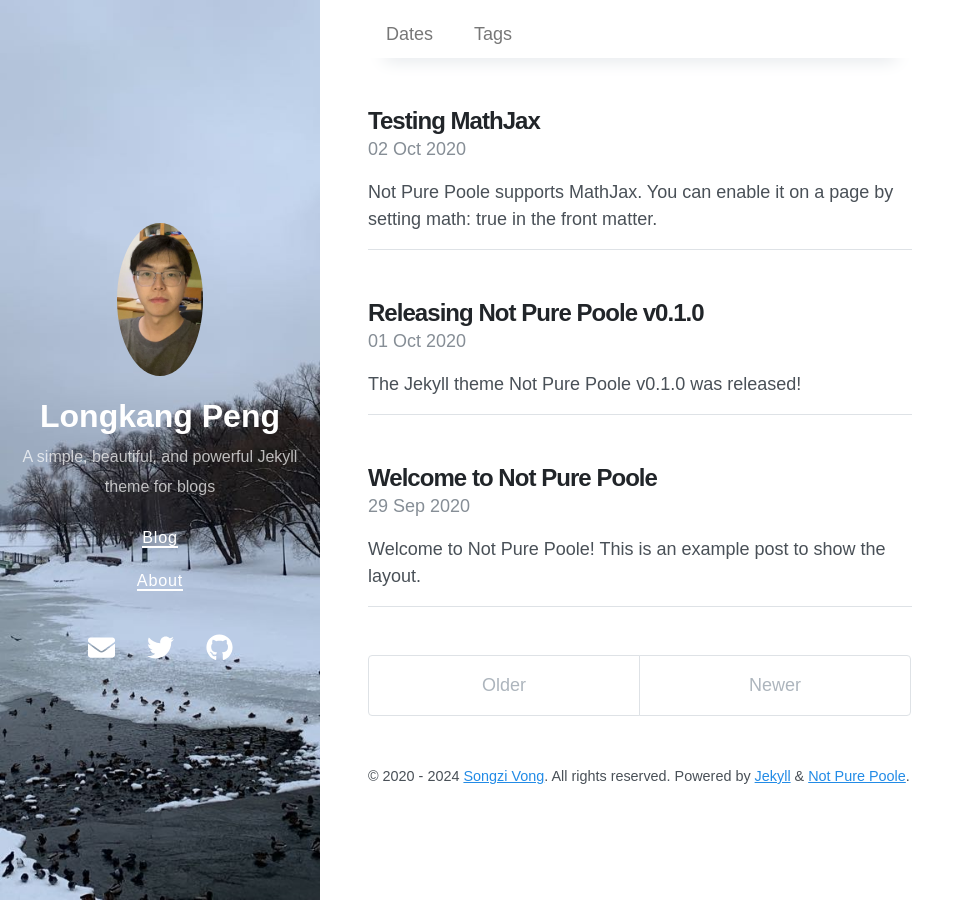
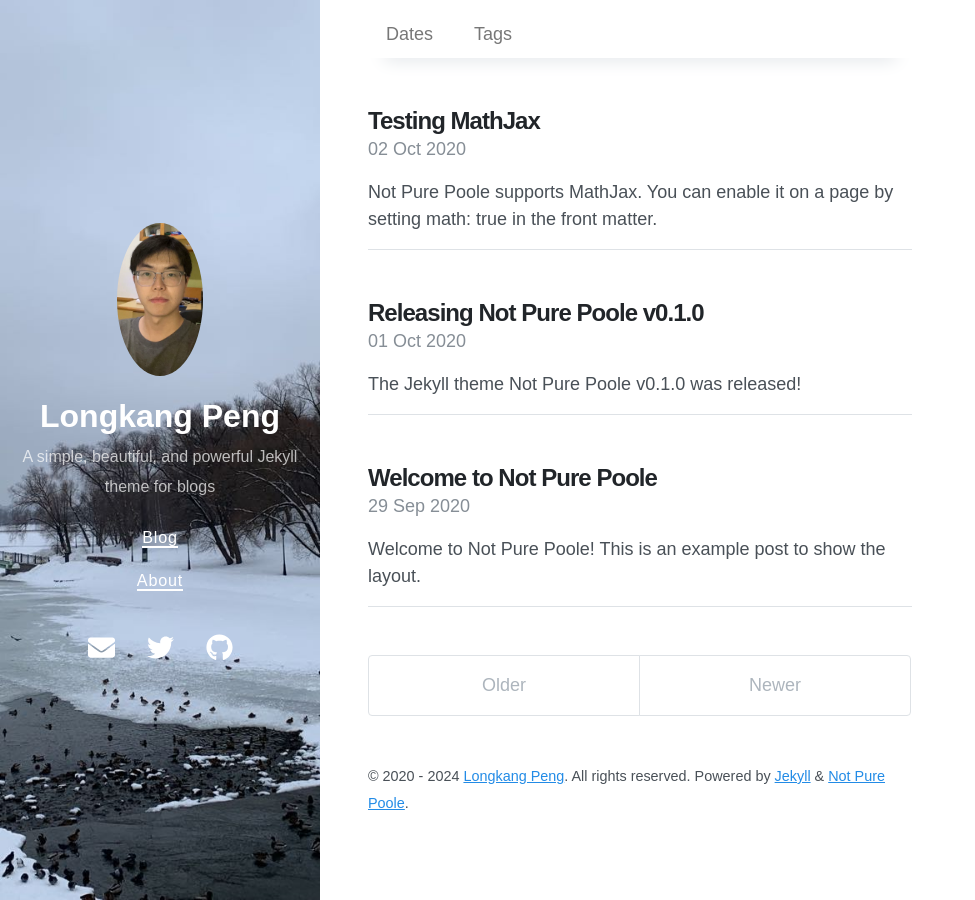
Before and after one commit to LK-Peng/LK-Peng.github.io, a Jekyll site: the page built from index.html, in a window 1280 px wide. Shown: the whole page, without its empty margins (0-975 px from the left). Built offline with Jekyll 4.4.1, drawn with Linux system fonts in a browser that asks for light colours; nearby versions of some CDN libraries; the list of posts is cut into pages by our own code.

Commit message:
add jekyll template

```diff
--- a/_config.yml
+++ b/_config.yml
@@ -3,7 +3,7 @@
 description: A simple, beautiful, and powerful Jekyll theme for blogs
 url: https://lk-peng.github.io/
 avatar: /test.jpg
-paginate: 10
+paginate: 5
 permalink: pretty
 cover_image: /bg.jpeg
 
@@ -28,15 +28,15 @@
   - not-pure-poole.gemspec
 
 # Optimize Jekyl SEO Tag
-twitter:
-  username: vszhub
-  card: summary
-logo: logo.png
+# twitter:
+#   username: vszhub
+#   card: summary
+# logo: logo.png
 social:
-  name: Songzi Vong
+  name: Longkang Peng
   links:
-    - https://twitter.com/vszhub
-    - https://github.com/vszhub
+    # - https://twitter.com/vszhub
+    - https://github.com/LK-Peng
 google_site_verification: xxxxx
 lang: en
 
@@ -54,6 +54,6 @@
 
 # Specify the author for blog posts
 author:
-  name: Songzi Vong
-  url: https://github.com/vszhub/
-  email: vszhub@gmail.com
+  name: Longkang Peng
+  url: https://github.com/LK-Peng
+  email: longkang.peng@connect.polyu.hk
```
